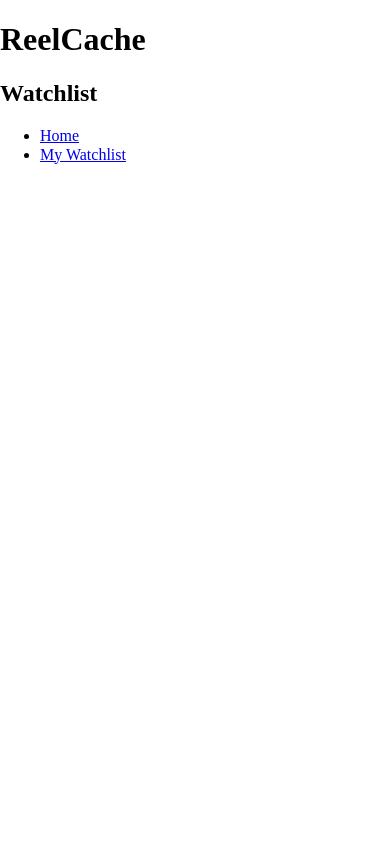
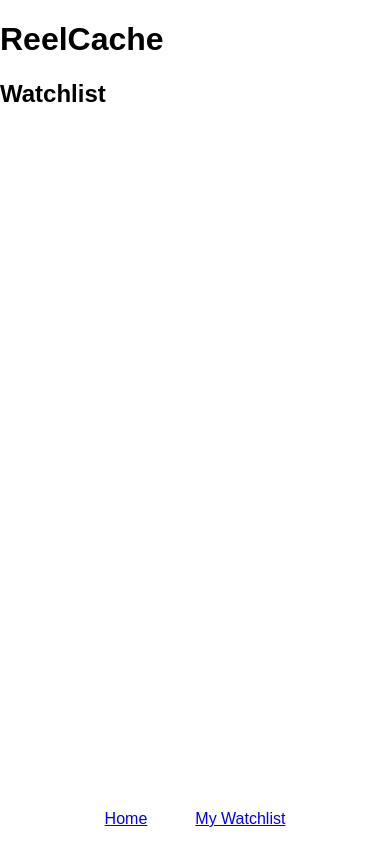
Before and after one commit to jeff-eng/movie_watchlist, a website built with Vite: page watchlist.html in a window 390 px wide. Built offline with nearby package versions, Linux system fonts and the light colour scheme.

Commit message:
Styled footer nav for mobile-first design.

```diff
--- a/styles/base.css
+++ b/styles/base.css
@@ -1,4 +1,19 @@
 @import 'variables.css';
+
+/* CSS reset */
+*,
+*:before,
+*:after {
+    box-sizing: border-box;
+    margin: 0;
+    padding: 0;
+}
+
+body {
+    color: var(--text-color);
+    background-color: var(--bg-color);
+    font-family: 'Nunito Sans', sans-serif;
+}
 
 button {
     /* Reset default button style */
@@ -14,3 +29,47 @@ button {
     min-height: 1em;
     min-width: 1em;
 }
+
+li {
+    list-style: none;
+}
+
+a:visited {
+    text-decoration: none;
+    color: inherit;
+}
+
+.footer {
+    border-top-left-radius: 15px;
+    border-top-right-radius: 15px;
+    position: fixed;
+    bottom: 0;
+    background-color: var(--purple-transparency);
+    padding: 1em;
+    box-shadow: 0em -0.3em 2em var(--secondary-shade-0);
+    backdrop-filter: blur(1em);
+    -webkit-backdrop-filter: blur(1em);
+    width: 100%;
+}
+
+.nav__menu {
+    display: flex;
+    justify-content: center;
+    gap: 3em;
+}
+
+.nav__icon {
+    color: var(--text-color);
+}
+
+.nav__icon, .nav__icon--current {
+    font-size: 2.5rem;
+
+    &:hover {
+        color:  var(--primary-color);
+    }
+}
+
+.nav__icon--current {
+    color: var(--accent-color);
+}
```
